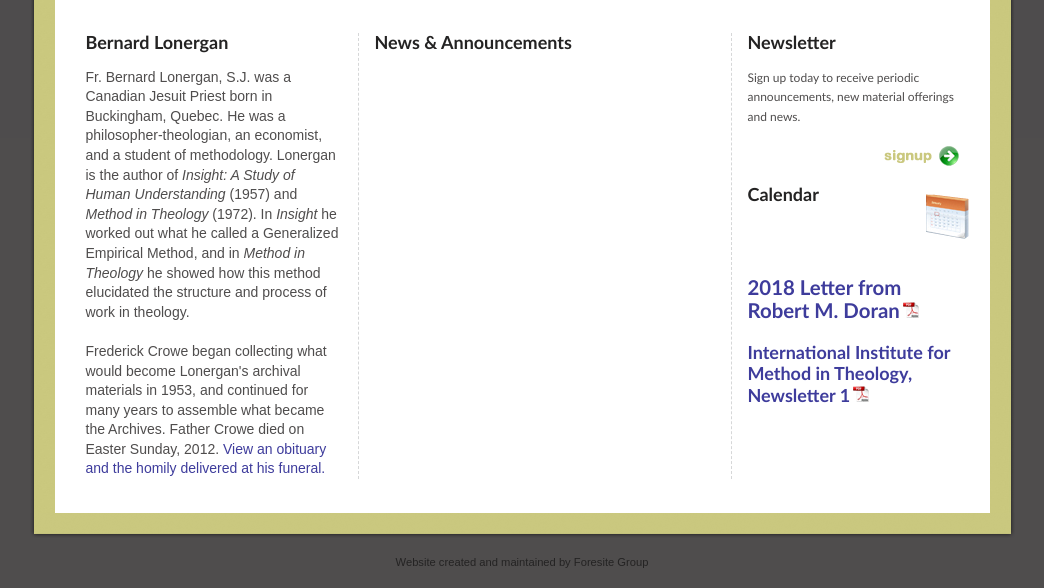
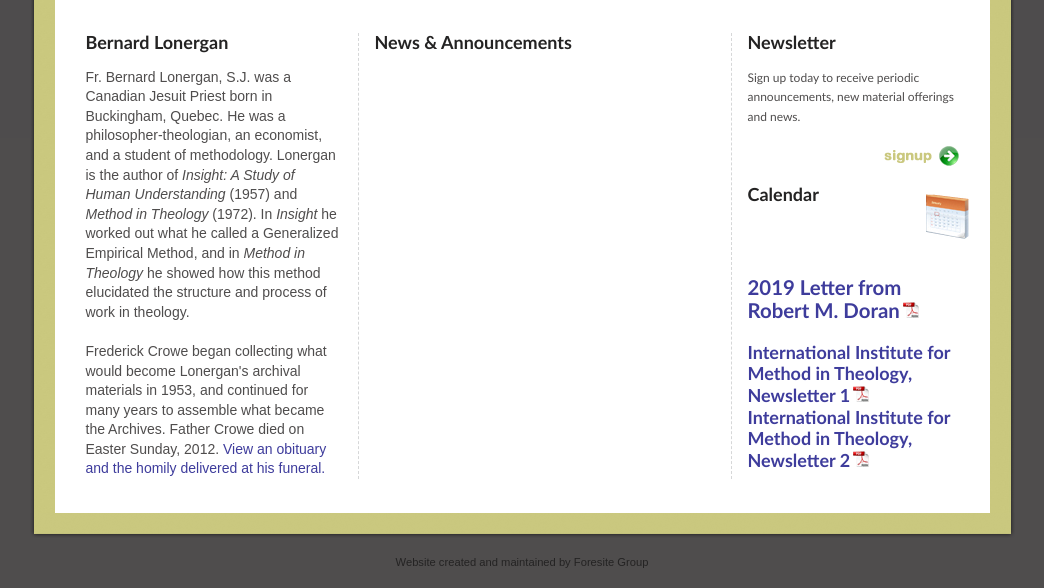
Before and after one commit to foresitegroup/LonerganResource, a PHP site: page / in a window 1280 px wide. Shown: the part 482-1070 px from the top of the page, without its empty margins (118-1162 px from the left). Run offline with PHP 8.4, Linux system fonts and the light colour scheme; data that the repository does not hold is empty; a stand-in replaces the project's code that opens the database connection.

Commit message:
Add 2019 letter and newsletter 2

```diff
--- a/footer.php
+++ b/footer.php
@@ -22,10 +22,11 @@
       </div> <!-- END calendar -->
 
       <br><br>
-      <a href="pdf/2018_Letter_from_Robert_M._Doran.pdf" style="font-weight: bold; font-size: 170%;">2018 Letter from Robert M. Doran</a> <img src="images/pdf.gif" alt="PDF"><br>
+      <a href="pdf/2019_Letter_from_Robert_M._Doran.pdf" style="font-weight: bold; font-size: 170%;">2019 Letter from Robert M. Doran</a> <img src="images/pdf.gif" alt="PDF"><br>
       <br>
 
-      <a href="pdf/International_Institute_for_Method_in_Theology_Newsletter_1.pdf" style="font-weight: bold; font-size: 150%;">International Institute for Method in Theology, Newsletter 1</a> <img src="images/pdf.gif" alt="PDF">
+      <a href="pdf/International_Institute_for_Method_in_Theology_Newsletter_1.pdf" style="font-weight: bold; font-size: 150%;">International Institute for Method in Theology, Newsletter 1</a> <img src="images/pdf.gif" alt="PDF"><br>
+      <a href="pdf/International_Institute_for_Method_in_Theology_Newsletter_2.pdf" style="font-weight: bold; font-size: 150%;">International Institute for Method in Theology, Newsletter 2</a> <img src="images/pdf.gif" alt="PDF">
     </div> <!-- END sidebar -->
 
     <div style="clear: both;"></div>
```
